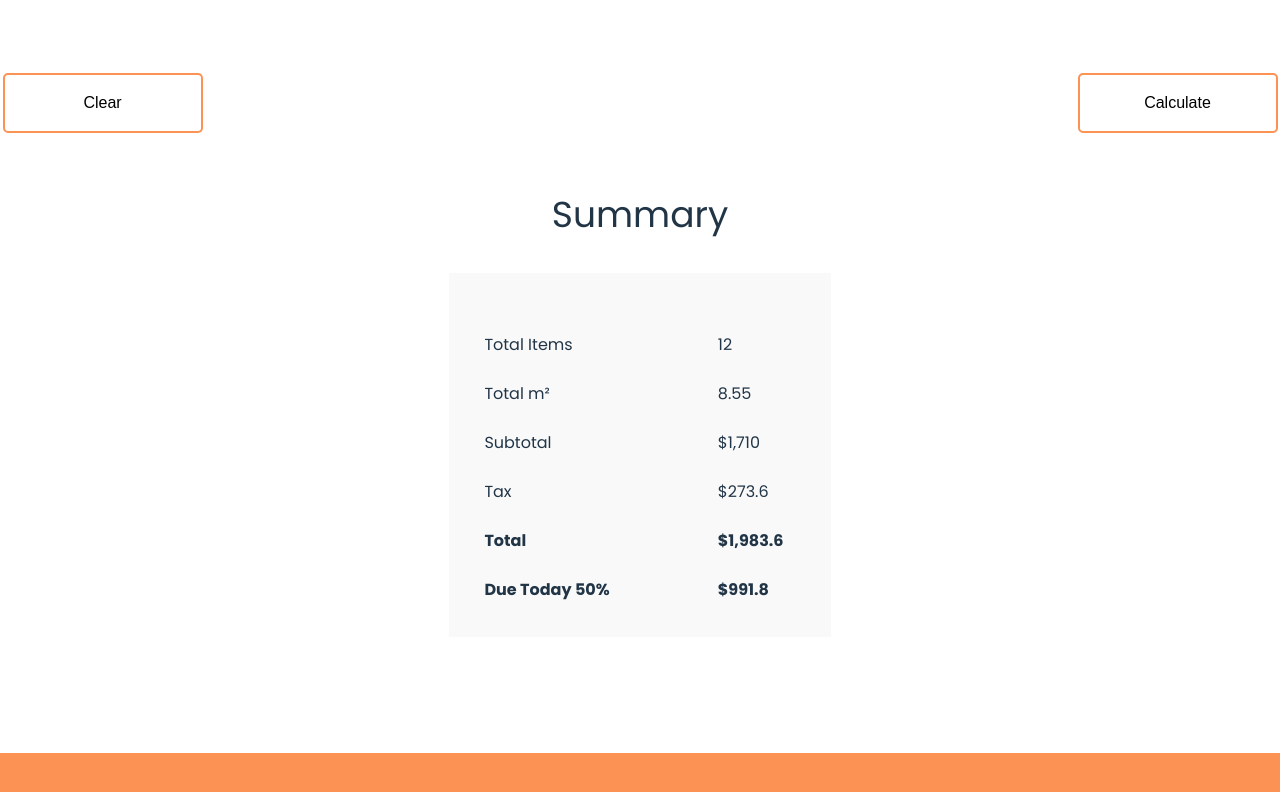
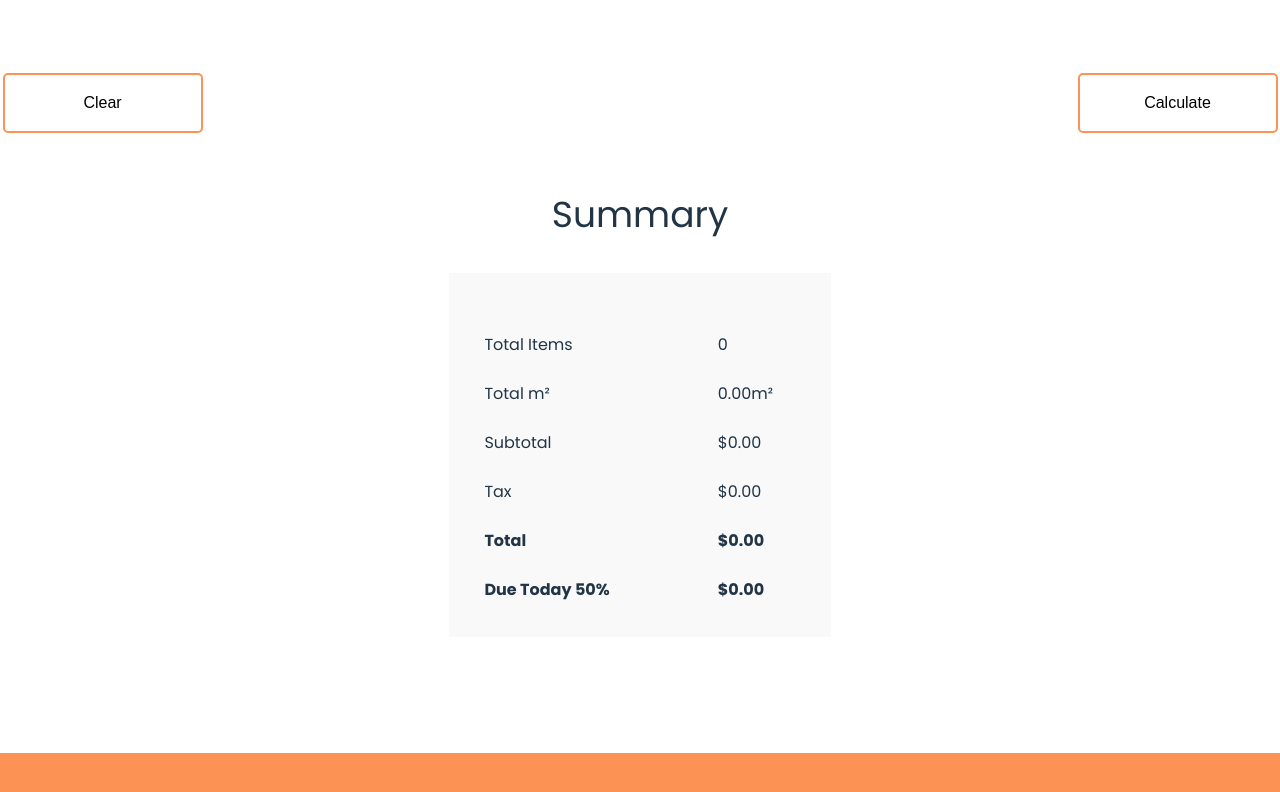
Before and after one commit to maxir143/weareproficient, a React (Vite) app: page / in a window 1280 px wide. Shown: the part 1242-2034 px from the top of the page. Built offline with nearby package versions, Linux system fonts and the light colour scheme.

Commit message:
store working

```diff
--- a/src/App.jsx
+++ b/src/App.jsx
@@ -1,15 +1,13 @@
-import { useState } from 'react'
 import Navbar from './components/nabvar/Navbar'
 import Body from './components/body/Body'
 import Footer from './components/footer/Footer'
 import NavbarContainer from './components/nabvar/NavbarContainer'
 import FooterContainer from './components/footer/FooterContainer'
+import { DataProvider } from './context/dataContext'
 
 function App() {
-  const [count, setCount] = useState(0)
-
   return (
-  <>
+  <DataProvider>
     <NavbarContainer>
       <Navbar/>
     </NavbarContainer>
@@ -17,7 +15,7 @@ function App() {
     <FooterContainer>
       <Footer />
     </FooterContainer>
-  </>
+  </DataProvider>
   )
 }
 
--- a/src/components/body/Body.jsx
+++ b/src/components/body/Body.jsx
@@ -1,90 +1,10 @@
-import StoreItem from '../store-item/StoreItem'
+import { useEffect } from 'react'
+import { useCart } from '../../context/dataContext'
+import StoreItemContainer from '../store-item/StoreItemContainer'
+import Summary from '../summary/Summary'
 import './body.css'
 export default function Body() {
-
-  const Data = [
-    {
-      title: 'Beds',
-      icon: {
-        src: '/public/icons/bed.png',
-        alt: 'bed'
-      },
-      size: 1.2
-    },
-    {
-      title: 'Refrigerador',
-      icon: {
-        src: '/public/icons/refridegator.png',
-        alt: 'bed'
-      },
-      size: 1
-    },
-    {
-      title: 'Furniture',
-      icon: {
-        src: '/public/icons/furniture.png',
-        alt: 'bed'
-      },
-      size: 0.5
-    },
-    {
-      title: 'Oven',
-      icon: {
-        src: '/public/icons/oven.png',
-        alt: 'bed'
-      },
-      size: 0.6
-    },
-    {
-      title: 'Sofa',
-      icon: {
-        src: '/public/icons/sofa.png',
-        alt: 'bed'
-      },
-      size: 1.2
-    },
-    {
-      title: 'TV',
-      icon: {
-        src: '/public/icons/tv.png',
-        alt: 'bed'
-      },
-      size: 0.25
-    },
-    {
-      title: 'Washer-dryer',
-      icon: {
-        src: '/public/icons/washer-dryer.png',
-        alt: 'bed'
-      },
-      size: 0.5
-    },
-    {
-      title: 'Dining',
-      icon: {
-        src: '/public/icons/dining.png',
-        alt: 'bed'
-      },
-      size: 2
-    },
-    {
-      title: 'Desk',
-      icon: {
-        src: '/public/icons/desk.png',
-        alt: 'bed'
-      },
-      size: 0.75
-    },
-    {
-      title: 'Wardrobe',
-      icon: {
-        src: '/public/icons/wardrobe.png',
-        alt: 'bed'
-      },
-      size: 3.2
-    }
-  ]
-
+  const {resetItems, calculateSummary, items} = useCart()
   return(
     <div className='body-container'>
       <div className='title'>
@@ -92,43 +12,12 @@ export default function Body() {
         <p>Select which items you wish to store before moving to your new home. We’ll keep ’em safe!</p>
       </div>
       <div className='store-container'>
-        <div className='store-items'>
-          {Data.map(item=><StoreItem item={item} />)}
+        <StoreItemContainer/>
+        <div className='btn-container'>
+          <button onClick={resetItems} >Clear</button>
+          <button onClick={()=>calculateSummary(items)}>Calculate</button>
         </div>
-        <div className='btn-container'>
-          <button className='btn btn-clear'>Clear</button>
-          <button className='btn btn-calculate'>Calculate</button>
-        </div>
-        <div className='summary-container'>
-          <h2>Summary</h2>
-          <ul className='summary-table'>
-            <li>
-              <div>Total Items</div>
-              <div>12</div>
-            </li>
-            <li>
-              <div>Total m²</div>
-              <div>8.55</div>
-            </li>
-            <li>
-              <div>Subtotal</div>
-              <div>$1,710</div>
-            </li>
-            <li>
-              <div>Tax</div>
-              <div>$273.6</div>
-            </li>
-            <li>
-                <div><b>Total</b></div>
-                <div><b>$1,983.6</b></div>
-            </li>
-            <li>
-                <div><b>Due Today 50%</b></div>
-                <div><b>$991.8</b></div>
-            </li>
-          </ul>
-        </div>
-
+        <Summary />
       </div>
 
     </div>
--- a/src/components/store-item/StoreItem.jsx
+++ b/src/components/store-item/StoreItem.jsx
@@ -1,12 +1,12 @@
-import { useState } from 'react'
+import { useCart } from '../../context/dataContext'
 import './store-item.css'
 
 export default function StoreItem({item}){
   const {title, icon} = item
-  const [count, setCount] = useState(0)
+  const {items, addItem, removeItem} = useCart()
 
-  const handleAdd = () => setCount((currCount) => Math.max(0, currCount += 1))
-  const handleRemove = () => setCount((currCount) => Math.max(0, currCount -= 1))
+  const count = items[title] || 0
+
   return(
     <div className='item'>
       <div className='card'>
@@ -14,9 +14,9 @@ export default function StoreItem({item}){
         <p >{title}</p>
       </div>
       <div className='btn-container'>
-        <button onClick={handleRemove} className='minus'>-</button>
+        <button onClick={()=>removeItem(item)} className='minus'>-</button>
         <p className='count'>{count}</p>
-        <button onClick={handleAdd} className='plus'>+</button>
+        <button onClick={()=>addItem(item)} className='plus'>+</button>
       </div>
     </div>
   )
--- /dev/null
+++ b/src/components/store-item/StoreItemContainer.jsx
@@ -0,0 +1,12 @@
+import { useCart } from '../../context/dataContext'
+import './store-item.css'
+import StoreItem from './StoreItem'
+export default function StoreItemContainer(){
+  const {itemsData} = useCart()
+  return(
+    <div className='store-items'>
+      {itemsData.map((item, index) => <StoreItem key={index} item={item} />)}
+    </div>
+  )
+
+}
--- /dev/null
+++ b/src/components/summary/Summary.jsx
@@ -0,0 +1,24 @@
+import { useEffect } from "react"
+import { useCart } from "../../context/dataContext"
+
+export default function Summary(){
+  const {summaryData, calculateSummary, items} = useCart()
+  useEffect(()=>{
+    calculateSummary(items)
+  },[])
+  return(
+    <div className='summary-container'>
+      <h2>Summary</h2>
+      <ul className='summary-table'>
+        {summaryData.map(({title, result,bold}, index)=>{
+          return(
+            <li key={index}>
+                <div>{ bold ? <b>{title}</b> :  title}</div>
+                <div>{ bold ? <b>{result}</b> :  result}</div>
+            </li>
+          )
+        })}
+      </ul>
+    </div>
+  )
+}
--- /dev/null
+++ b/src/context/dataContext.jsx
@@ -0,0 +1,184 @@
+import { useState, createContext, useContext } from 'react'
+
+const DataContext = createContext()
+
+export function useCart(){
+  return useContext(DataContext)
+}
+
+
+
+export function DataProvider({children}){
+  const itemsData = [
+    {
+      title: 'Beds',
+      icon: {
+        src: '/public/icons/bed.png',
+        alt: 'bed'
+      },
+      size: 1.2
+    },
+    {
+      title: 'Refrigerador',
+      icon: {
+        src: '/public/icons/refridegator.png',
+        alt: 'bed'
+      },
+      size: 1
+    },
+    {
+      title: 'Furniture',
+      icon: {
+        src: '/public/icons/furniture.png',
+        alt: 'bed'
+      },
+      size: 0.5
+    },
+    {
+      title: 'Oven',
+      icon: {
+        src: '/public/icons/oven.png',
+        alt: 'bed'
+      },
+      size: 0.6
+    },
+    {
+      title: 'Sofa',
+      icon: {
+        src: '/public/icons/sofa.png',
+        alt: 'bed'
+      },
+      size: 1.2
+    },
+    {
+      title: 'TV',
+      icon: {
+        src: '/public/icons/tv.png',
+        alt: 'bed'
+      },
+      size: 0.25
+    },
+    {
+      title: 'Washer-dryer',
+      icon: {
+        src: '/public/icons/washer-dryer.png',
+        alt: 'bed'
+      },
+      size: 0.5
+    },
+    {
+      title: 'Dining',
+      icon: {
+        src: '/public/icons/dining.png',
+        alt: 'bed'
+      },
+      size: 2
+    },
+    {
+      title: 'Desk',
+      icon: {
+        src: '/public/icons/desk.png',
+        alt: 'bed'
+      },
+      size: 0.75
+    },
+    {
+      title: 'Wardrobe',
+      icon: {
+        src: '/public/icons/wardrobe.png',
+        alt: 'bed'
+      },
+      size: 3.2
+    }
+  ]
+
+  const commonData = {
+    squareMeterPrice: 200,
+    taxPercent: 0.16
+  }
+
+
+  const [items, setItems] = useState({})
+  const [summaryData, setSummaryData] = useState([])
+
+  const addItem = ({title}) => {
+    setItems(oldItems => {
+     if (oldItems[title]) {
+        oldItems[title] += 1
+     }else{
+        oldItems[title] = 1
+     }
+     //calculateSummary(oldItems)
+     return {...oldItems}
+    })
+  }
+
+  const removeItem = ({title}) => {
+    setItems(oldItems => {
+     if (oldItems[title]) {
+        oldItems[title] = Math.max(0, oldItems[title] - 1)
+     }else{
+        oldItems[title] = 0
+     }
+     //calculateSummary(oldItems)
+     return {...oldItems}
+    })
+  }
+
+  const resetItems = () => {
+    setItems({})
+    calculateSummary({})
+  }
+
+  const calculateSummary = (items) => {
+    const totalItems = Object.entries(items).reduce((pre,[key, value]) => pre + value, 0)
+    const totalSquareMeters = Object.entries(items).reduce((pre,[key, value]) => {
+      return pre + itemsData.filter(({title}) => title === key)[0].size * value
+    }, 0)
+    const totalPrice = commonData.squareMeterPrice * totalSquareMeters
+
+    const totalTaxes = totalPrice * commonData.taxPercent
+
+    const totalAfterTaxes = totalPrice + totalTaxes
+    setSummaryData(
+      [
+        {
+          title: 'Total Items',
+          result: totalItems,
+          bold: false
+        },
+        {
+          title: 'Total m²',
+          result: `${totalSquareMeters.toFixed(2)}m²`, //'8.55'
+          bold: false
+        },
+        {
+          title: 'Subtotal',
+          result: `$${totalPrice.toFixed(2)}`,
+          bold: false
+        },
+        {
+          title: 'Tax',
+          result: `$${totalTaxes.toFixed(2)}`,
+          bold: false
+        },
+        {
+          title: 'Total',
+          result: `$${totalAfterTaxes.toFixed(2)}`,
+          bold: true
+        },
+        {
+          title: 'Due Today 50%',
+          result: `$${(totalAfterTaxes * .5).toFixed(2)}`,
+          bold: true
+        }
+      ]
+    )
+  }
+
+  return(
+    <DataContext.Provider value={{items, itemsData, addItem, removeItem, resetItems, summaryData, calculateSummary}}>
+      {children}
+    </DataContext.Provider>
+  )
+}
--- a/src/main.jsx
+++ b/src/main.jsx
@@ -4,7 +4,5 @@ import App from './App'
 import './index.css'
 
 ReactDOM.createRoot(document.getElementById('root')).render(
-  <React.StrictMode>
-    <App />
-  </React.StrictMode>
+  <App />
 )
```
